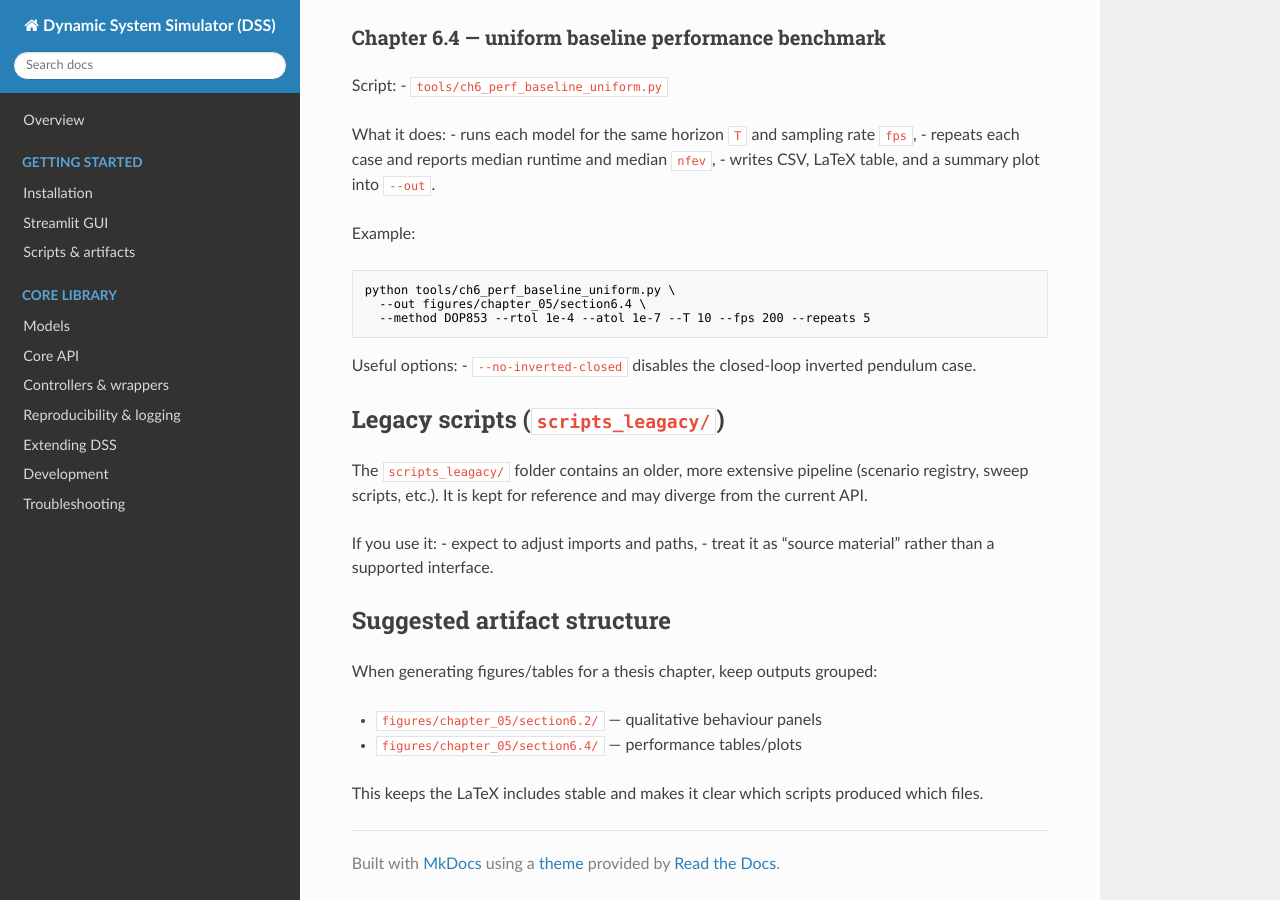
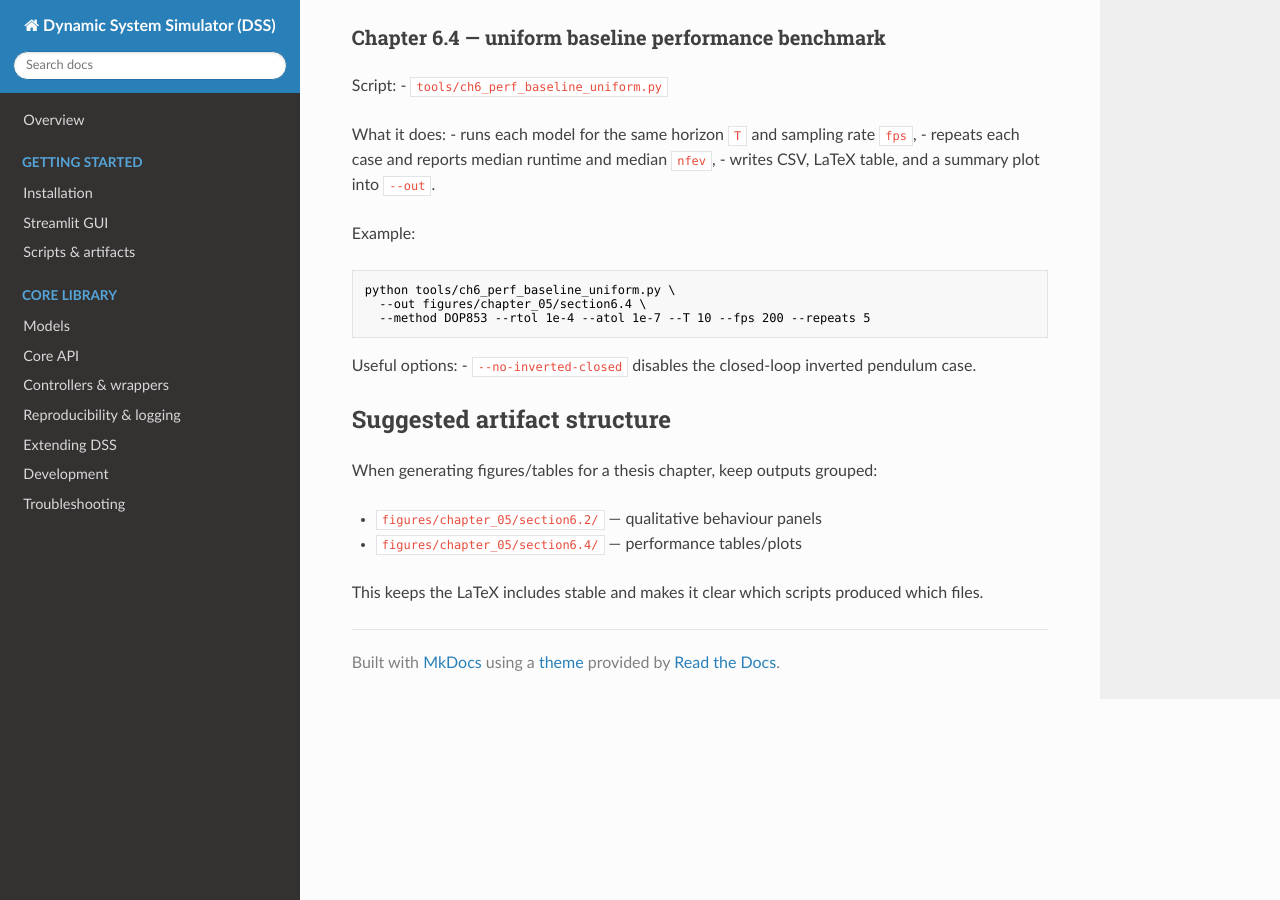
Before and after one commit to Kacperencki/DynamicSystemSimulator, an MkDocs documentation site: the page built from docs/scripts.md, in a window 1280 px wide and 900 px high, scrolled down 844 px. Built offline with MkDocs 1.6.1, drawn with Linux system fonts in a browser that asks for light colours; nearby versions of some CDN libraries.

Commit message:
docs: remove stale legacy scripts references

```diff
--- a/docs/scripts.md
+++ b/docs/scripts.md
@@ -52,14 +52,6 @@ python tools/ch6_perf_baseline_uniform.py \
 Useful options:
 - `--no-inverted-closed` disables the closed-loop inverted pendulum case.
 
-## Legacy scripts (`scripts_leagacy/`)
-
-The `scripts_leagacy/` folder contains an older, more extensive pipeline (scenario registry, sweep scripts, etc.). It is kept for reference and may diverge from the current API.
-
-If you use it:
-- expect to adjust imports and paths,
-- treat it as “source material” rather than a supported interface.
-
 ## Suggested artifact structure
 
 When generating figures/tables for a thesis chapter, keep outputs grouped:
```
Also changed, not shown: docs/installation.md (+0 -2 lines).
